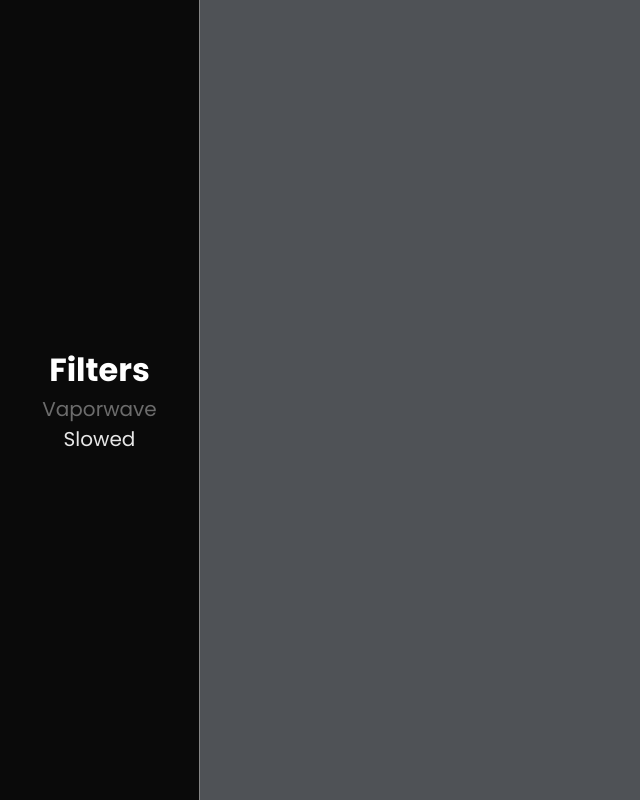
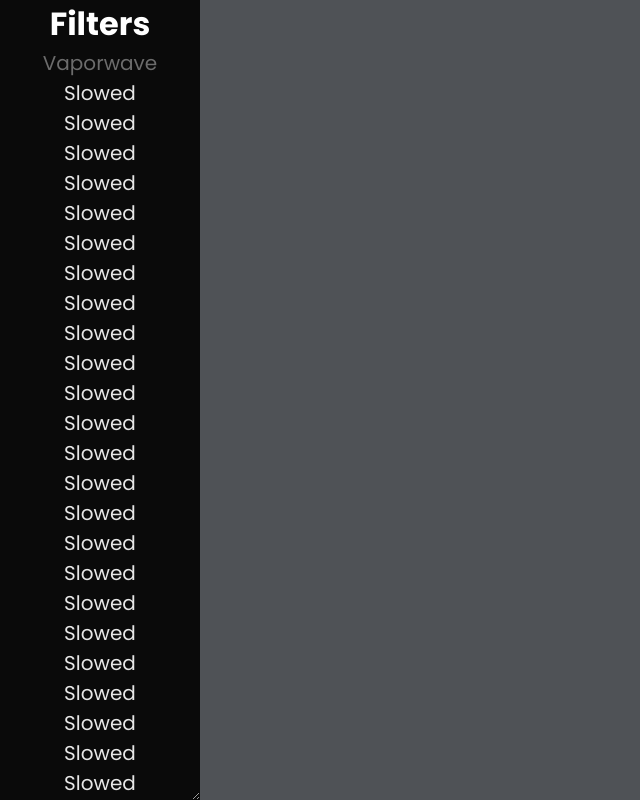
Before and after one commit to cryo-sphere/stereo-website, a Next.js app: page /webplayer in a window 1280 px wide. Shown: the whole page, without its empty margins (0-640 px from the left). Built offline with nearby package versions, Linux system fonts and the light colour scheme.

Commit message:
feat(Filterbar): allow resize

```diff
--- a/src/components/webplayer/Filterbar.tsx
+++ b/src/components/webplayer/Filterbar.tsx
@@ -11,6 +11,103 @@ export const Filterbar: React.FC = () => {
 				<li>
 					<button className="filterbar-item filterbar-active">Slowed</button>
 				</li>
+				<li>
+					<button className="filterbar-item filterbar-active">Slowed</button>
+				</li>
+				<li>
+					<button className="filterbar-item filterbar-active">Slowed</button>
+				</li>
+				<li>
+					<button className="filterbar-item filterbar-active">Slowed</button>
+				</li>
+				<li>
+					<button className="filterbar-item filterbar-active">Slowed</button>
+				</li>
+				<li>
+					<button className="filterbar-item filterbar-active">Slowed</button>
+				</li>
+				<li>
+					<button className="filterbar-item filterbar-active">Slowed</button>
+				</li>
+				<li>
+					<button className="filterbar-item filterbar-active">Slowed</button>
+				</li>
+				<li>
+					<button className="filterbar-item filterbar-active">Slowed</button>
+				</li>
+				<li>
+					<button className="filterbar-item filterbar-active">Slowed</button>
+				</li>
+				<li>
+					<button className="filterbar-item filterbar-active">Slowed</button>
+				</li>
+				<li>
+					<button className="filterbar-item filterbar-active">Slowed</button>
+				</li>
+				<li>
+					<button className="filterbar-item filterbar-active">Slowed</button>
+				</li>
+				<li>
+					<button className="filterbar-item filterbar-active">Slowed</button>
+				</li>
+				<li>
+					<button className="filterbar-item filterbar-active">Slowed</button>
+				</li>
+				<li>
+					<button className="filterbar-item filterbar-active">Slowed</button>
+				</li>
+				<li>
+					<button className="filterbar-item filterbar-active">Slowed</button>
+				</li>
+				<li>
+					<button className="filterbar-item filterbar-active">Slowed</button>
+				</li>
+				<li>
+					<button className="filterbar-item filterbar-active">Slowed</button>
+				</li>
+
+				<li>
+					<button className="filterbar-item filterbar-active">Slowed</button>
+				</li>
+				<li>
+					<button className="filterbar-item filterbar-active">Slowed</button>
+				</li>
+				<li>
+					<button className="filterbar-item filterbar-active">Slowed</button>
+				</li>
+				<li>
+					<button className="filterbar-item filterbar-active">Slowed</button>
+				</li>
+				<li>
+					<button className="filterbar-item filterbar-active">Slowed</button>
+				</li>
+				<li>
+					<button className="filterbar-item filterbar-active">Slowed</button>
+				</li>
+				<li>
+					<button className="filterbar-item filterbar-active">Slowed</button>
+				</li>
+				<li>
+					<button className="filterbar-item filterbar-active">Slowed</button>
+				</li>
+				<li>
+					<button className="filterbar-item filterbar-active">Slowed</button>
+				</li>
+				<li>
+					<button className="filterbar-item filterbar-active">Slowed</button>
+				</li>
+				<li>
+					<button className="filterbar-item filterbar-active">Slowed</button>
+				</li>
+				<li>
+					<button className="filterbar-item filterbar-active">Slowed</button>
+				</li>
+				<li>
+					<button className="filterbar-item filterbar-active">Slowed</button>
+				</li>
+				<li>
+					<button className="filterbar-item filterbar-active">Slowed</button>
+				</li>
 			</ul>
 		</div>
 	);
--- a/styles/components/webplayer/filterbar.scss
+++ b/styles/components/webplayer/filterbar.scss
@@ -4,16 +4,35 @@
 	align-items: center;
 	justify-content: center;
 	background-color: $black;
-	border-right: 1px solid rgba($white, 0.5);
+
+	width: 200px;
+	min-width: 150px;
+	max-width: 400px;
+
 	height: 100vh;
 	max-height: 100vh;
-	overflow-y: scroll;
-	max-width: 200px;
+	overflow: hidden;
+
+	resize: horizontal;
 }
 
 .filterbar-list {
 	list-style: none;
 	text-align: center;
+
+	position: relative;
+	z-index: 0;
+
+	overflow-y: scroll;
+	width: 100%;
+}
+
+.filterbar-title {
+	user-select: none; /* standard syntax */
+	-webkit-user-select: none; /* webkit (safari, chrome) browsers */
+	-moz-user-select: none; /* mozilla browsers */
+	-khtml-user-select: none; /* webkit (konqueror) browsers */
+	-ms-user-select: none; /* IE10+ */
 }
 
 .filterbar-item {
@@ -21,6 +40,12 @@
 	transition: color 0.5s ease;
 	font-size: 1.25rem;
 	cursor: pointer;
+
+	user-select: none; /* standard syntax */
+	-webkit-user-select: none; /* webkit (safari, chrome) browsers */
+	-moz-user-select: none; /* mozilla browsers */
+	-khtml-user-select: none; /* webkit (konqueror) browsers */
+	-ms-user-select: none; /* IE10+ */
 
 	&:hover {
 		color: rgba($white, 0.6);
--- a/styles/index.scss
+++ b/styles/index.scss
@@ -20,20 +20,27 @@ $orange: #ff9d00;
 	margin: 0;
 	color: $white;
 	box-sizing: border-box;
+
+	&::-webkit-scrollbar {
+		width: 10px;
+	}
+
+	&::-webkit-scrollbar-track {
+		background: $dark;
+	}
+
+	&::-webkit-scrollbar-thumb {
+		background: $gray;
+	}
+
+	&::-webkit-scrollbar-thumb:hover {
+		background: $bg2;
+	}
 }
 
 body {
 	background: $bg1;
 	min-height: 100vh;
-
-	/* hide scroll bar */
-	-ms-overflow-style: none; /* IE and Edge */
-	scrollbar-width: none; /* Firefox */
-
-	/* Hide scrollbar for Chrome, Safari and Opera */
-	&::-webkit-scrollbar {
-		display: none;
-	}
 }
 
 svg {
```
